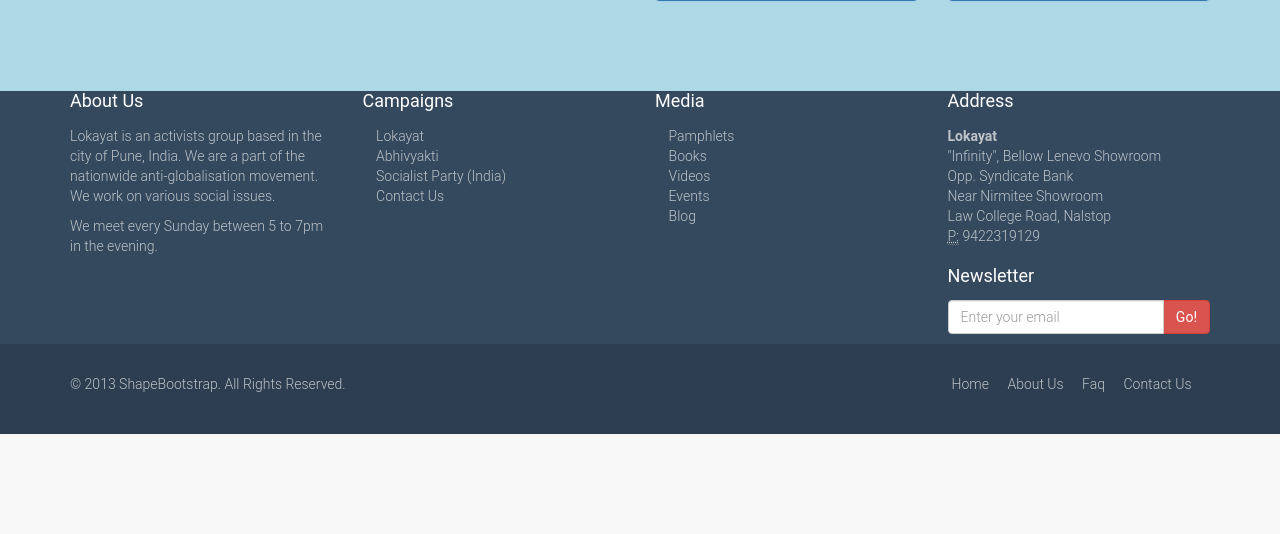
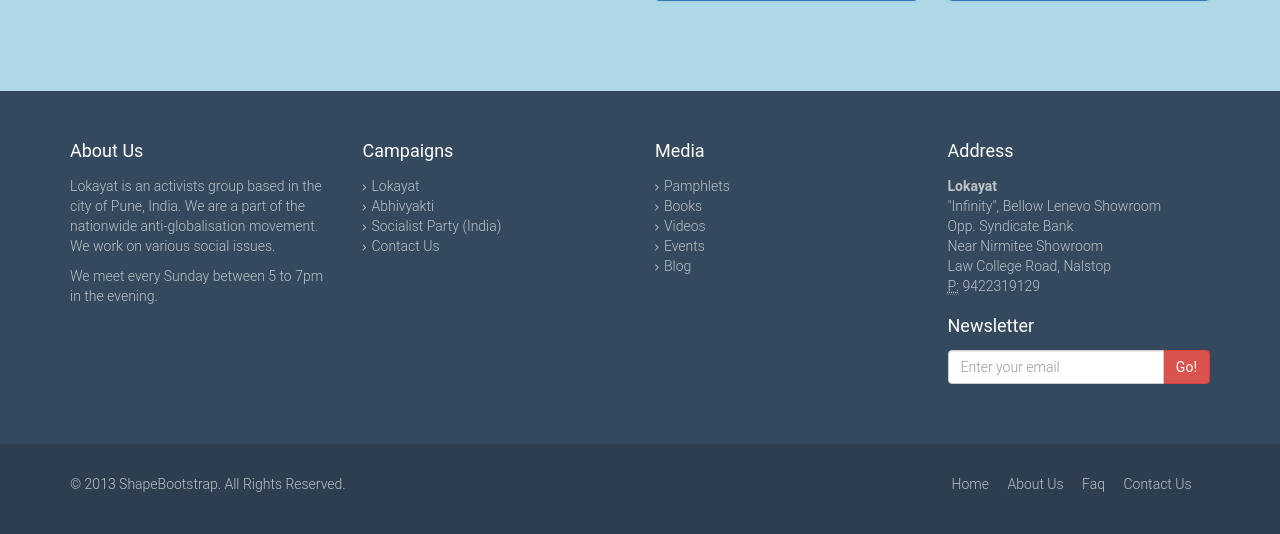
Before and after one commit to atulkhairnar/libre, a PHP site: page / in a window 1280 px wide. Shown: the part 1197-1731 px from the top of the page. Before the commit the page ends 1631 px from the top, so only its background shows below. Run offline with PHP 8.4, Linux system fonts and the light colour scheme; some libraries are stand-ins or nearby versions.

Commit message:
css changes

```diff
--- a/css/main.css
+++ b/css/main.css
@@ -883,6 +883,7 @@ ul.tag-cloud li {
 }
 #bottom {
   color: #bdc3c7;
+  padding: 50px 0;
 }
 #bottom h4 {
   margin-top: 0;
--- a/css/small-business.css
+++ b/css/small-business.css
@@ -45,3 +45,7 @@ footer {
 .sitemap {
 	padding-top: 30px;
 }
+
+body > section {
+    padding: 50px 0;
+}
--- a/index.html
+++ b/index.html
@@ -8,10 +8,9 @@
         <meta name="description" content="">
         <meta name="author" content="">
         <title>Lokayat</title>
-        <!-- Bootstrap Core CSS -->
+
         <link href="css/bootstrap.min.css" rel="stylesheet">
-        <!-- Custom CSS -->
-        <link href="css/small-business.css" rel="stylesheet">
+        <link href="css/font-awesome.min.css" rel="stylesheet">
         <link href="css/animate.css" rel="stylesheet">
         <link href="css/main.css" rel="stylesheet">
         <!-- HTML5 Shim and Respond.js IE8 support of HTML5 elements and media
--- a/join.html
+++ b/join.html
@@ -5,7 +5,7 @@
     <meta name="viewport" content="width=device-width, initial-scale=1.0">
     <meta name="description" content="">
     <meta name="author" content="">
-    <title>Contact Us | Flat Theme</title>
+    <title>News | Lokayat</title>
     <link href="css/bootstrap.min.css" rel="stylesheet">
     <link href="css/font-awesome.min.css" rel="stylesheet">
     <link href="css/animate.css" rel="stylesheet">
```
